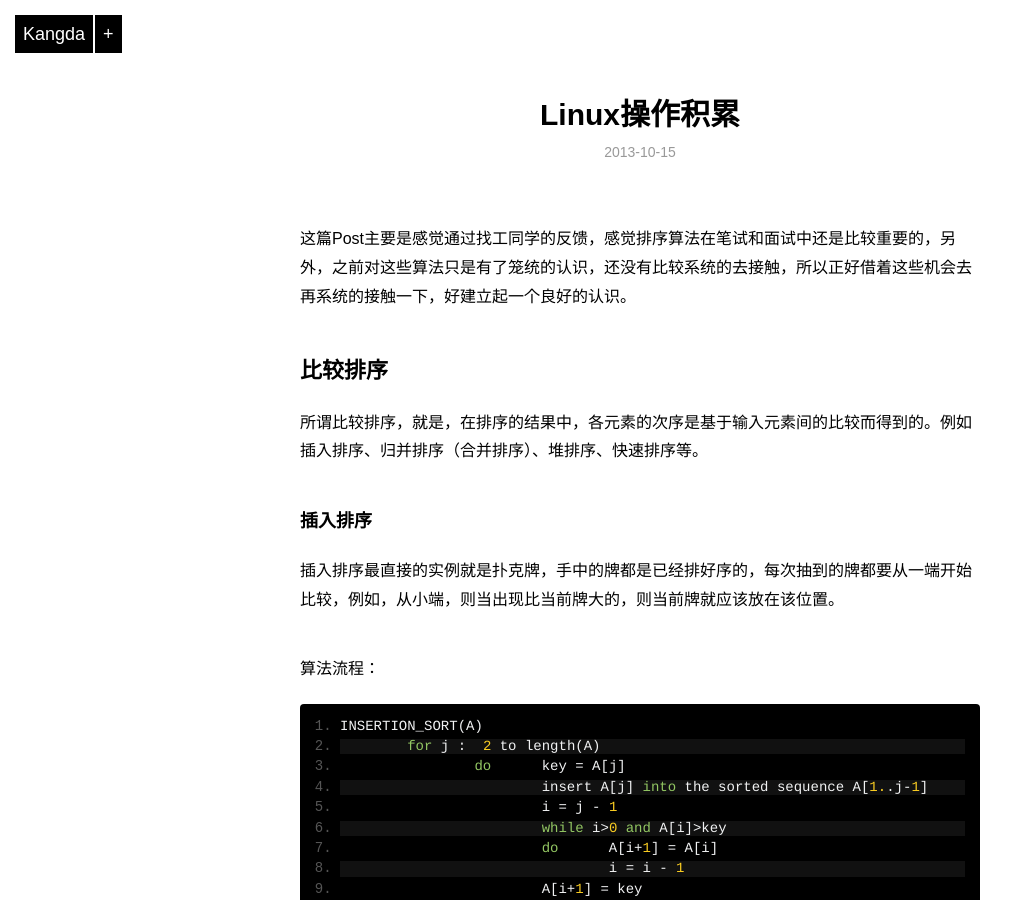
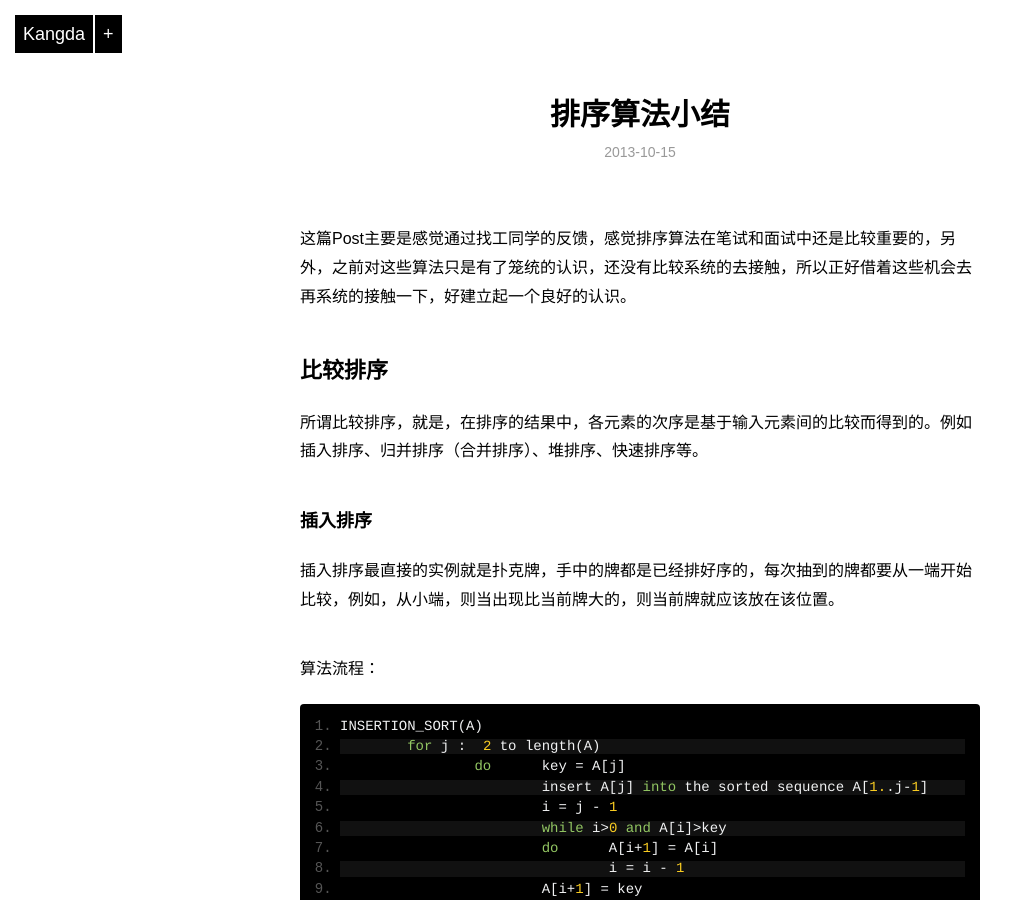
Before and after one commit to Kangda/kangda.github.com, a Jekyll site: the page built from _posts/blog/2013-10-15-sort-algorithm.markdown, in a window 1280 px wide and 900 px high. Shown: the whole window, without its empty margins (0-1028 px from the left). Built offline with Jekyll 4.4.1, drawn with Linux system fonts in a browser that asks for light colours; Markdown is read by kramdown in place of the engine named in the settings.

Commit message:
modify title of one post

```diff
--- a/_posts/blog/2013-10-15-sort-algorithm.markdown
+++ b/_posts/blog/2013-10-15-sort-algorithm.markdown
@@ -1,6 +1,6 @@
 ---
 layout: post
-title: Linux操作积累
+title: 排序算法小结
 categories: blog
 tags:
 - sort
```
